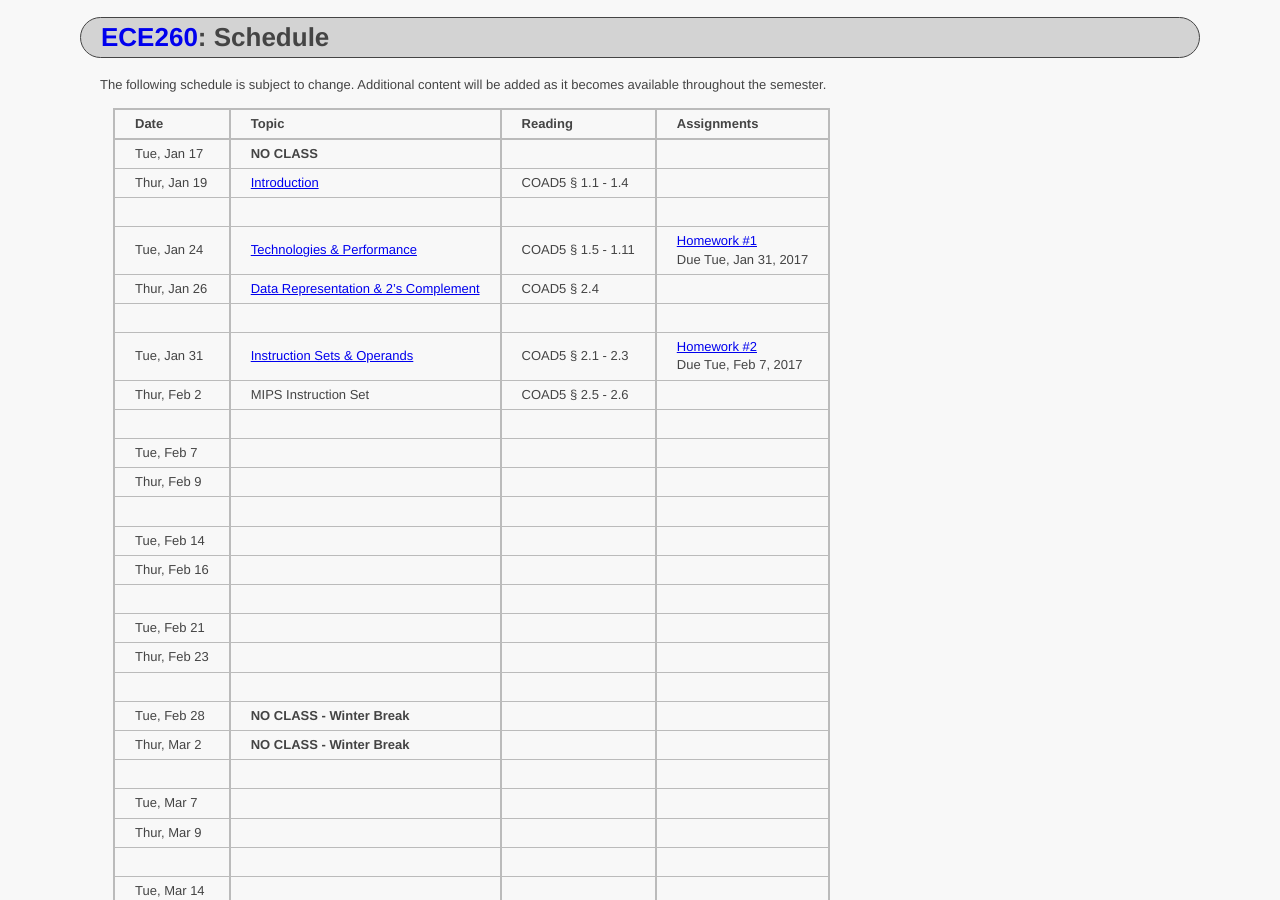
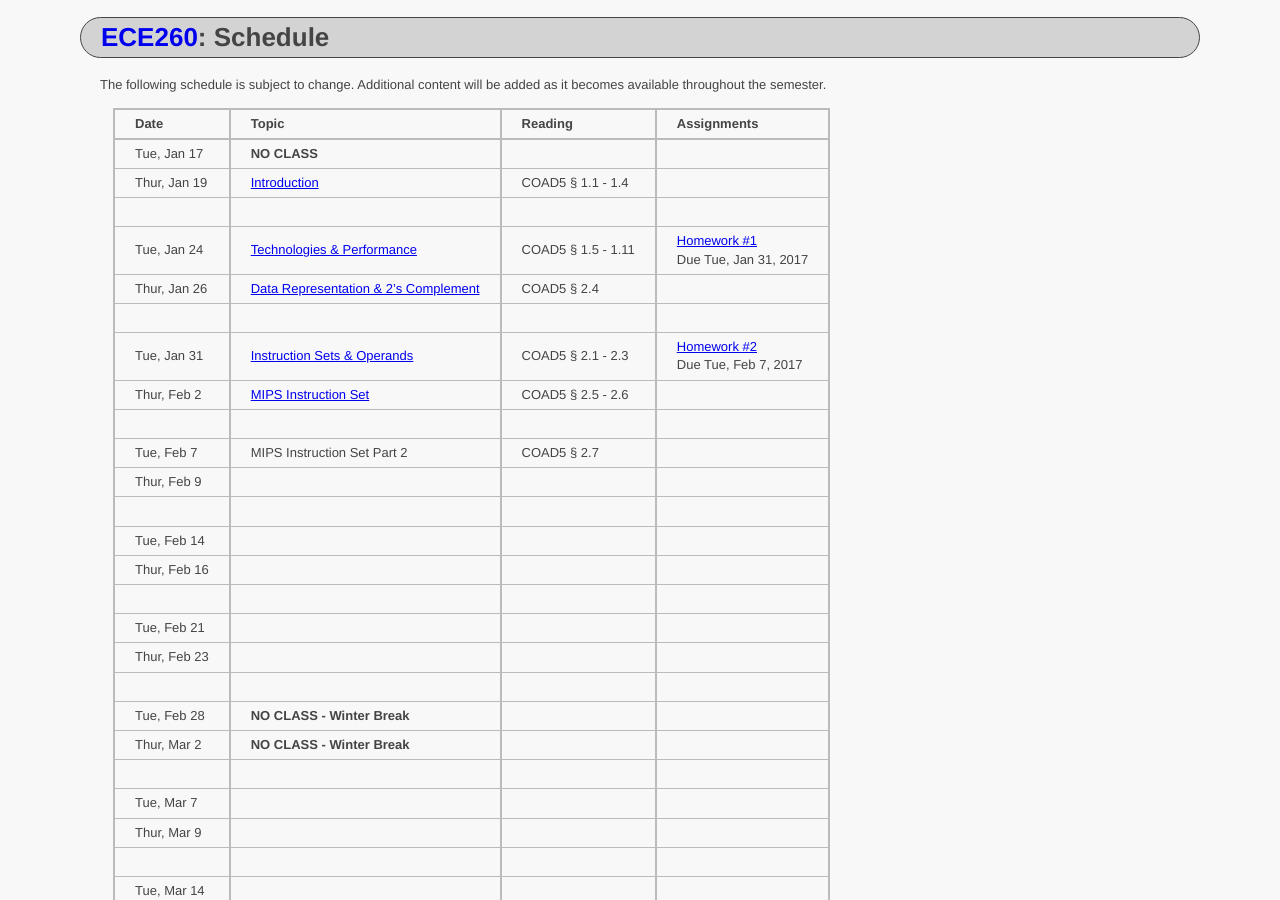
Before and after one commit to ycpcs/ece260-spring2017, a Jekyll site: the page built from schedule_lecture.md, in a window 1280 px wide and 900 px high. Built offline with Jekyll 4.4.1, drawn with Linux system fonts in a browser that asks for light colours.

Commit message:
added lecture #5, updated schedule

```diff
--- a/schedule_lecture.md
+++ b/schedule_lecture.md
@@ -17,9 +17,9 @@ Tue, Jan 24    |  [Technologies & Performance](lectures/lecture2_technologies_an
 Thur, Jan 26   |  [Data Representation & 2's Complement](lectures/lecture3_data_representation_and_2s_complement.pdf)  |  COAD5 § 2.4                                                |
  | | |
 Tue, Jan 31    |  [Instruction Sets & Operands](lectures/lecture4_instructions_and_instruction_sets.pdf)               |  COAD5 § 2.1 - 2.3                                          |  [Homework #2](homework/Homework_Assignment_2.txt) <br> Due Tue, Feb 7, 2017
-Thur, Feb 2    |  MIPS Instruction Set                                                                                 |  COAD5 § 2.5 - 2.6                                          |
+Thur, Feb 2    |  [MIPS Instruction Set](lectures/lecture5_MIPS_instruction_set.pdf)                                   |  COAD5 § 2.5 - 2.6                                          |
  | | |
-Tue, Feb 7     |                                                                                                       |                                                             | <!-- COAD5 § 2.7 -->
+Tue, Feb 7     |  MIPS Instruction Set Part 2                                                                          |  COAD5 § 2.7                                                |
 Thur, Feb 9    |                                                                                                       |                                                             | <!-- COAD5 § 2.8 -->
  | | |
 Tue, Feb 14    |                                                                                                       |                                                             | <!-- COAD5 § 2.9 - 2.11 -->
```
Also changed, not shown: 1 other file.
